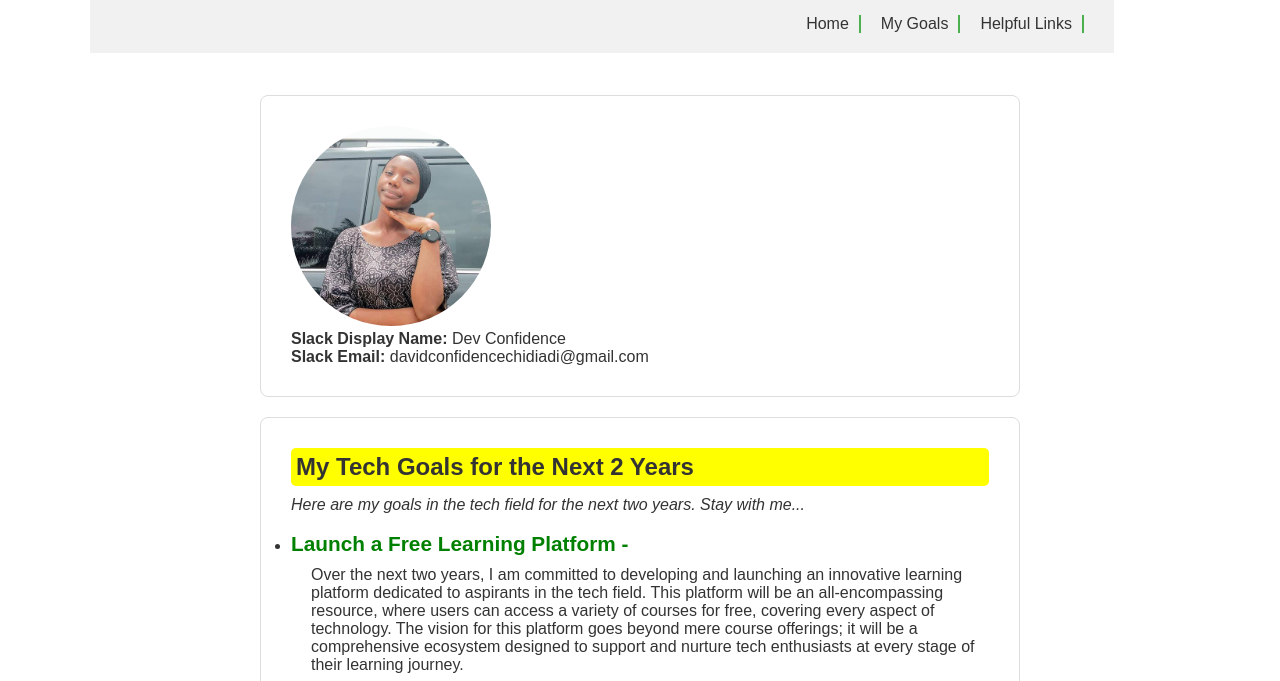
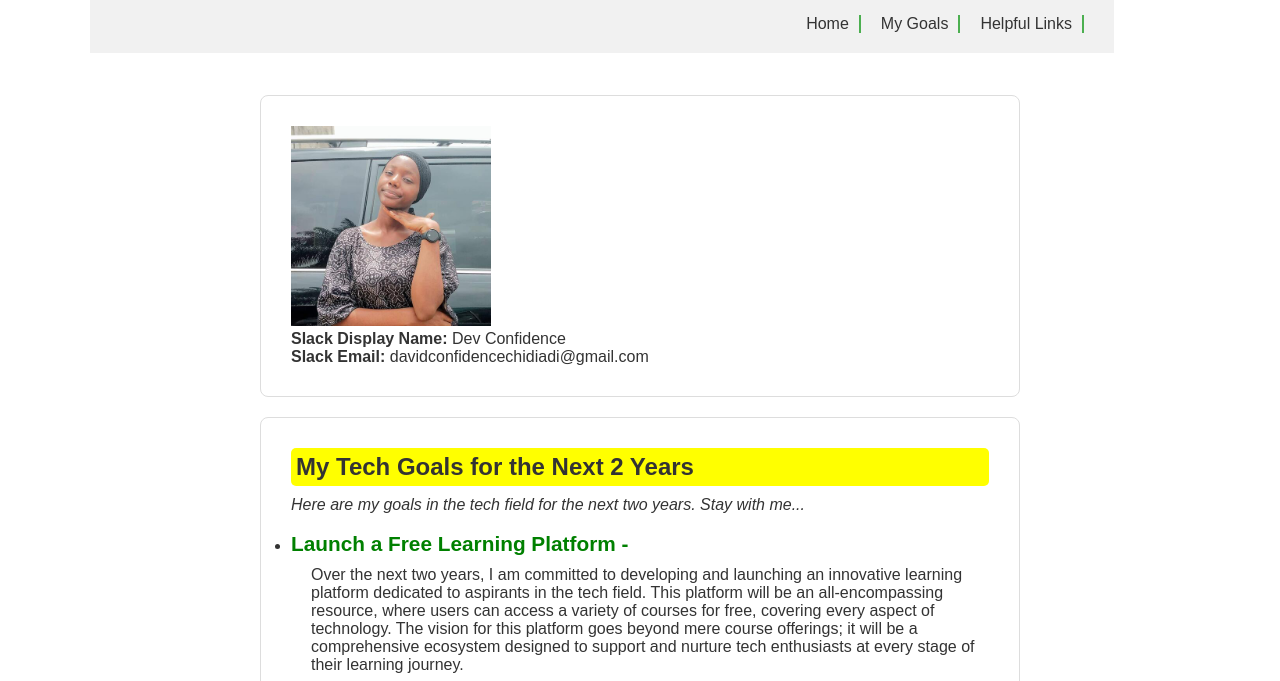
Before and after one commit to Confidentwebs/personalWebsite, a plain HTML site: page index.html in a window 1280 px wide. Shown: the part 105-786 px from the top of the page. Drawn offline with Linux system fonts and the light colour scheme.

Commit message:
Update styles.css

```diff
--- a/styles.css
+++ b/styles.css
@@ -158,10 +158,10 @@ section h2 {
 }
 
 section img {
-    width: auto;
-    height: auto;
-    max-width: 200px;
-    border-radius: 50%;
+    width: 100%;
+}
+.img{
+    width: 200px;
 }
 
 .goals-content ul li h3 {
```
